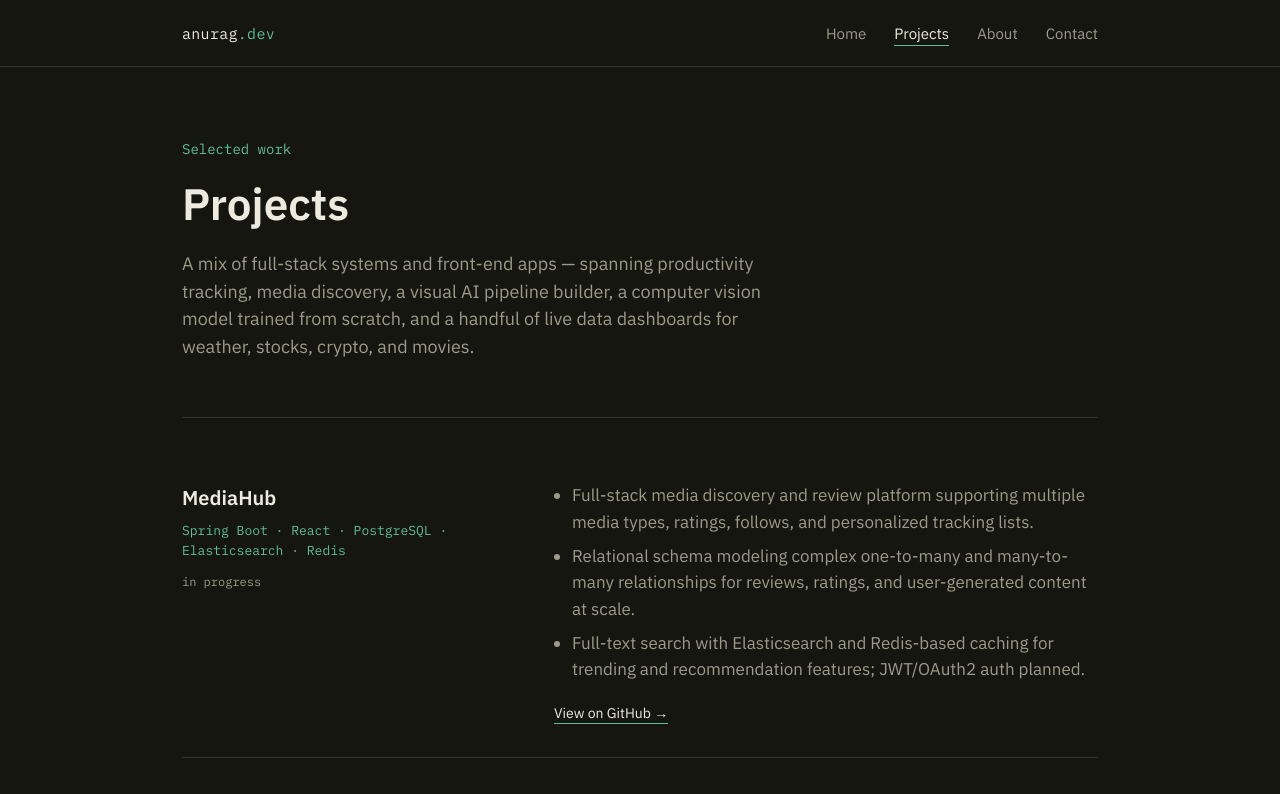
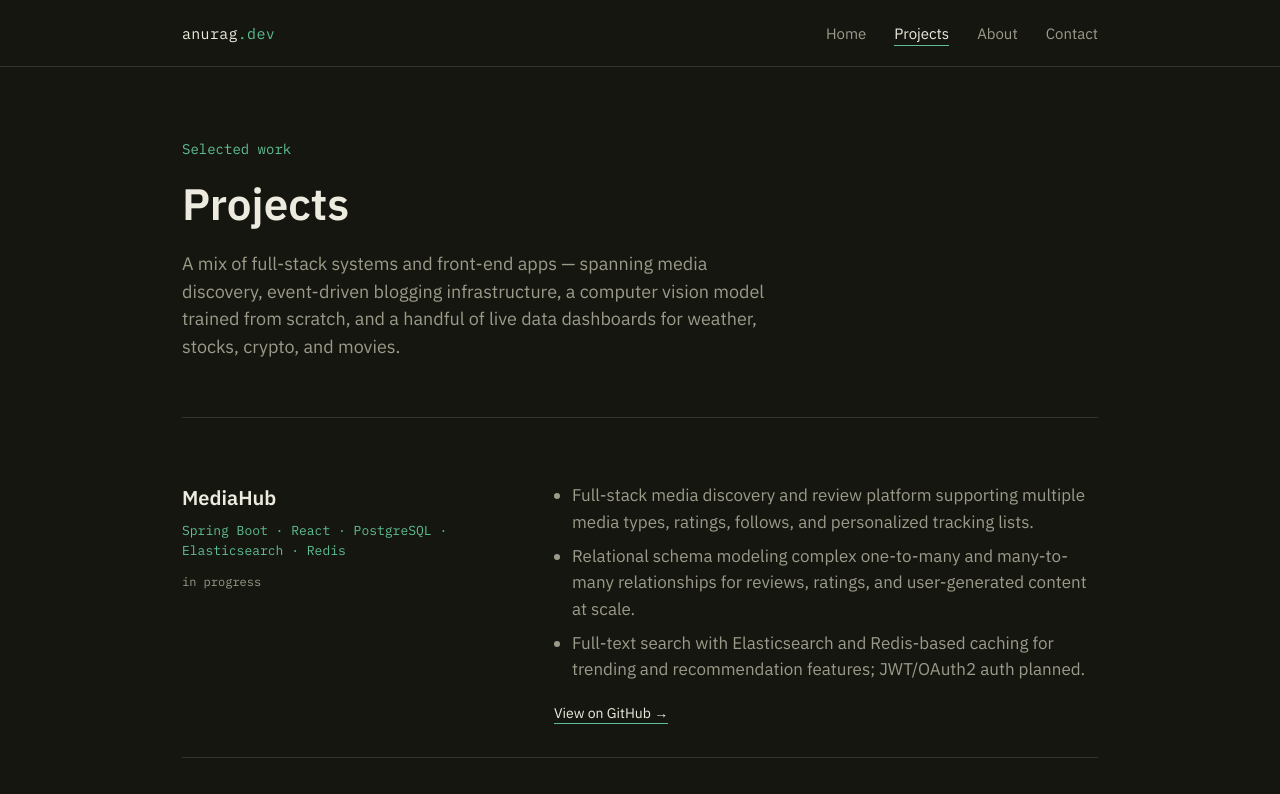
Before and after one commit to Deshmukh-Anurag-25/Portfolio, a React (Vite) app: page /projects in a window 1280 px wide. Shown: the top 794 px of the page. Built offline with nearby package versions, Linux system fonts and the light colour scheme.

Commit message:
minor changes in the description of the projects page.

```diff
--- a/src/pages/Projects.jsx
+++ b/src/pages/Projects.jsx
@@ -7,9 +7,9 @@ export default function Projects() {
         <p className="eyebrow mono">Selected work</p>
         <h1 style={{ maxWidth: '20ch' }}>Projects</h1>
         <p className="lede">
-          A mix of full-stack systems and front-end apps — spanning productivity tracking, media
-          discovery, a visual AI pipeline builder, a computer vision model trained from scratch,
-          and a handful of live data dashboards for weather, stocks, crypto, and movies.
+          A mix of full-stack systems and front-end apps — spanning media discovery, event-driven
+          blogging infrastructure, a computer vision model trained from scratch, and a handful of
+          live data dashboards for weather, stocks, crypto, and movies.
         </p>
       </section>
 
```
